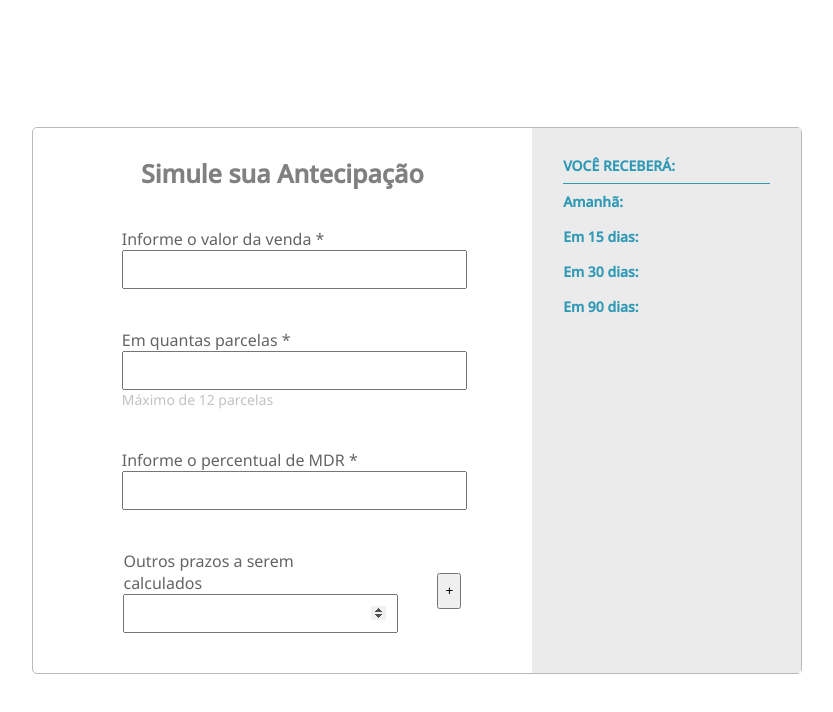
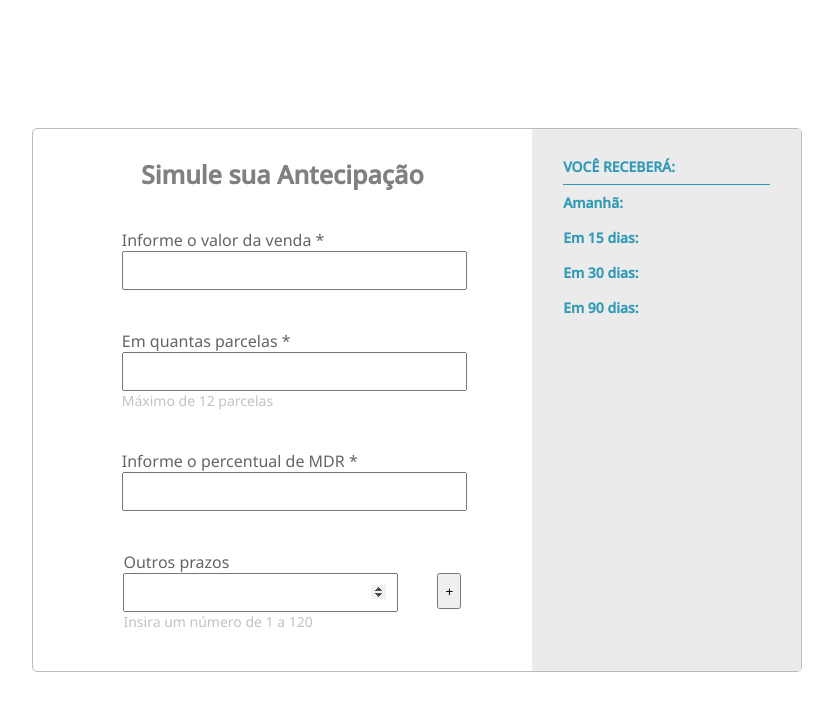
Before and after one commit to anavgbc/calculadora-antecipacao, a React (Create React App) app: page / in a window 1280 px wide. Shown: the top 712 px of the page, without its empty margins (223-1056 px from the left). Built offline with nearby package versions, Linux system fonts and the light colour scheme.

Commit message:
feat: days input span

```diff
--- a/src/components/FormCalculator/index.jsx
+++ b/src/components/FormCalculator/index.jsx
@@ -38,10 +38,11 @@ const Form = () => {
       />
       <div className="container-days">
         <Input
-          title="Outros prazos a serem calculados"
+          title="Outros prazos"
           type="number"
           min="1"
           max="120"
+          instruction="Insira um número de 1 a 120"
           value={days}
           onChange={(e) => setDays(e.target.value)}
         />
```
